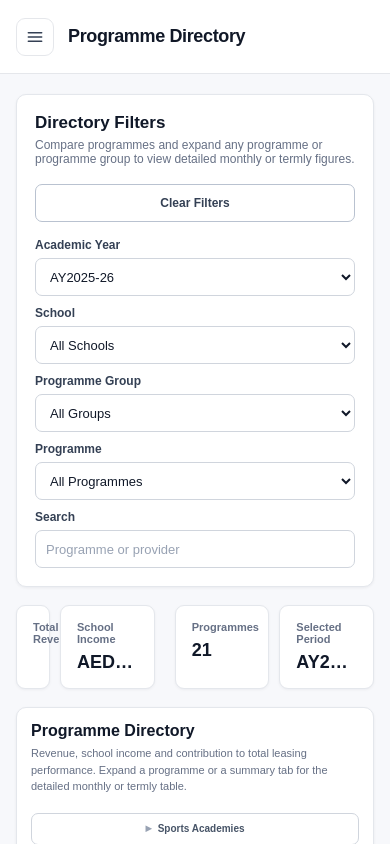
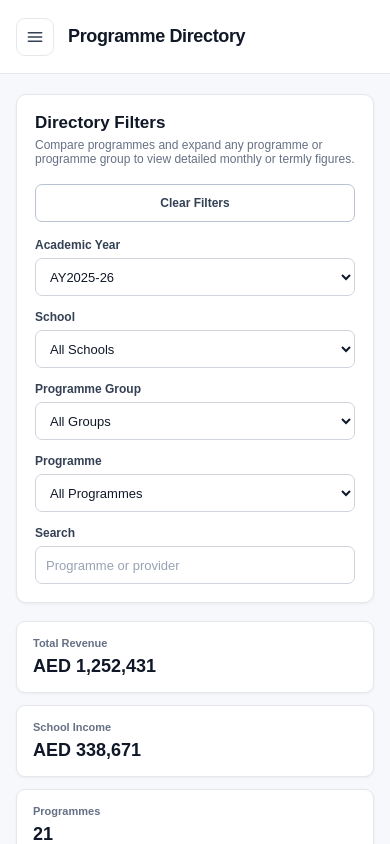
Before and after one commit to mo-seoudi/leasing, a React (Vite) app: page /leasing/programmes in a window 390 px wide. Shown: the top 844 px of the page. Built offline with nearby package versions, Linux system fonts and the light colour scheme.

Commit message:
Update ProgrammeDirectoryPage.css

```diff
--- a/src/pages/leasing/ProgrammeDirectoryPage.css
+++ b/src/pages/leasing/ProgrammeDirectoryPage.css
@@ -9,54 +9,13 @@
  * ProgrammeComparisonPage.css.
  */
 
-/*
- * Keep the filter row and KPI row on the same five-column grid
- * so the cards align perfectly beneath their related controls.
- */
-.directory-comparison-filter-grid,
-.programme-directory-page .programme-summary-strip {
-  display: grid;
+.directory-comparison-filter-grid {
   grid-template-columns:
     minmax(140px, 1fr)
     minmax(140px, 1fr)
     minmax(160px, 1fr)
     minmax(170px, 1fr)
     minmax(180px, 0.9fr);
-  gap: 10px;
-}
-
-/*
- * KPI alignment:
- * Total Revenue      → Academic Year
- * School Income      → School
- * Programmes         → Programme
- * Selected Period    → Search
- *
- * Column 3 remains intentionally empty beneath Programme Group.
- */
-.programme-directory-page
-  .programme-summary-strip > div:nth-child(1) {
-  grid-column: 1;
-}
-
-.programme-directory-page
-  .programme-summary-strip > div:nth-child(2) {
-  grid-column: 2;
-}
-
-.programme-directory-page
-  .programme-summary-strip > div:nth-child(3) {
-  grid-column: 4;
-}
-
-.programme-directory-page
-  .programme-summary-strip > div:nth-child(4) {
-  grid-column: 5;
-}
-
-.programme-directory-page
-  .programme-summary-strip > div {
-  min-width: 0;
 }
 
 .directory-search-filter input {
@@ -531,16 +490,9 @@
 }
 
 @media (max-width: 1100px) {
-  .directory-comparison-filter-grid,
-  .programme-directory-page
-    .programme-summary-strip {
+  .directory-comparison-filter-grid {
     grid-template-columns:
       repeat(2, minmax(180px, 1fr));
-  }
-
-  .programme-directory-page
-    .programme-summary-strip > div {
-    grid-column: auto;
   }
 
   .directory-header-controls {
@@ -568,15 +520,8 @@
 }
 
 @media (max-width: 700px) {
-  .directory-comparison-filter-grid,
-  .programme-directory-page
-    .programme-summary-strip {
+  .directory-comparison-filter-grid {
     grid-template-columns: 1fr;
-  }
-
-  .programme-directory-page
-    .programme-summary-strip > div {
-    grid-column: auto;
   }
 
   .directory-table-card {
```
